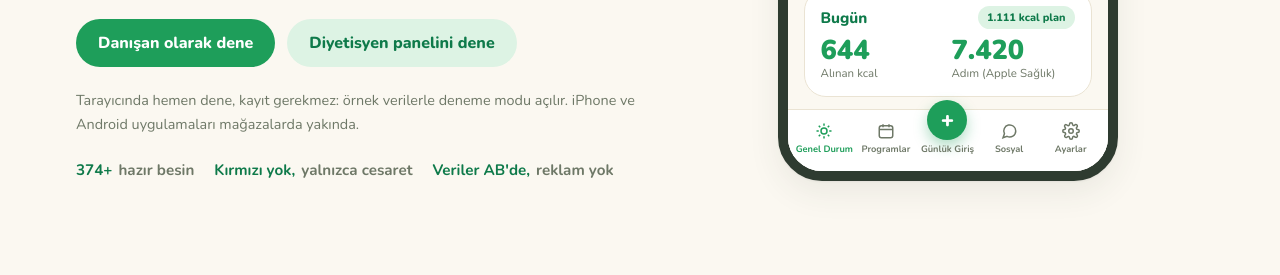
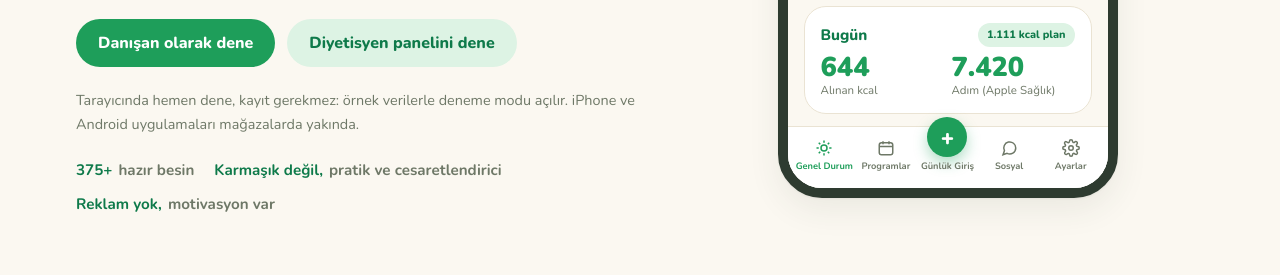
Before and after one commit to burakhayrioglu/piqolo-site, a plain HTML site: page index.html in a window 1280 px wide. Shown: the part 510-785 px from the top of the page. Drawn offline with nearby package versions, Linux system fonts and the light colour scheme.

Commit message:
Giriş yazıları: pratik ve cesaretlendirici, reklam yok motivasyon var
Co-Authored-By: Claude Opus 5.5 <noreply@anthropic.com>

```diff
--- a/index.html
+++ b/index.html
@@ -318,9 +318,9 @@ footer a:hover { color: var(--green); }
         </div>
         <p class="store-note">Tarayıcında hemen dene, kayıt gerekmez: örnek verilerle deneme modu açılır. iPhone ve Android uygulamaları mağazalarda yakında.</p>
         <div class="hero-facts">
-          <span><b class="num">374+</b> hazır besin</span>
-          <span><b>Kırmızı yok,</b> yalnızca cesaret</span>
-          <span><b>Veriler AB'de,</b> reklam yok</span>
+          <span><b class="num">375+</b> hazır besin</span>
+          <span><b>Karmaşık değil,</b> pratik ve cesaretlendirici</span>
+          <span><b>Reklam yok,</b> motivasyon var</span>
         </div>
       </div>
 
@@ -522,7 +522,7 @@ footer a:hover { color: var(--green); }
             <li>Diyetisyenden haftanın notu</li>
           </ul></div>
           <div class="inv-group"><h4>Günlük Giriş</h4><ul>
-            <li>374+ besin; porsiyon kase, adet, dilim, ml, ölçek</li>
+            <li>375+ besin; porsiyon kase, adet, dilim, ml, ölçek</li>
             <li><b>Fotoğrafla giriş:</b> yapay zekâ yemeği ve porsiyonu tanır</li>
             <li>Tek tek girmek istemeyene toplu kalori</li>
             <li>Sık yenen öğünler için <b>Tabaklarım</b></li>
@@ -674,7 +674,7 @@ footer a:hover { color: var(--green); }
       <h2 style="margin-top:10px">Merak edilenler</h2>
       <div class="faq">
         <details><summary>Diyetisyenim yoksa piqolo'yu kullanabilir miyim?</summary><p>Evet. Günlük giriş, kilo takibi, fotoğrafla kalori ve arkadaş grubu diyetisyensiz de çalışır. Programlar ve sohbet, bir diyetisyene bağlandığında açılır.</p></details>
-        <details><summary>Fotoğraftan kalori ne kadar doğru?</summary><p>Yapay zekâ yemekleri ve porsiyonu tahmin eder, sen her kalemi görüp düzeltmeden kaydedilmez. Kalori değerleri 374'ten fazla besinlik listemizden gelir ve yaklaşıktır.</p></details>
+        <details><summary>Fotoğraftan kalori ne kadar doğru?</summary><p>Yapay zekâ yemekleri ve porsiyonu tahmin eder, sen her kalemi görüp düzeltmeden kaydedilmez. Kalori değerleri 375 besinlik listemizden gelir ve yaklaşıktır.</p></details>
         <details><summary>Diyetisyen olarak programı nereden yazarım?</summary><p>Bilgisayardan, web panelinden. Haftayı tablo olarak görürsün; gönderdiğin an danışanın telefonuna düşer. İstersen WhatsApp ya da e-postayla da paylaşırsın.</p></details>
         <details><summary>Apple Watch ve Strava'dan veri alıyor mu?</summary><p>Evet. Adım, aktif kalori ve antrenmanlar Apple Sağlık, Health Connect ve Strava'dan gelir; günün kalori dengesine eklenir.</p></details>
         <details><summary>Neden hiç kırmızı yok?</summary><p>Çünkü bir dilim fazla ekmek hata değil. Dikkat isteyen şeyler bal rengiyle gösterilir; piqolo uyarmaz, cesaret verir.</p></details>
```
